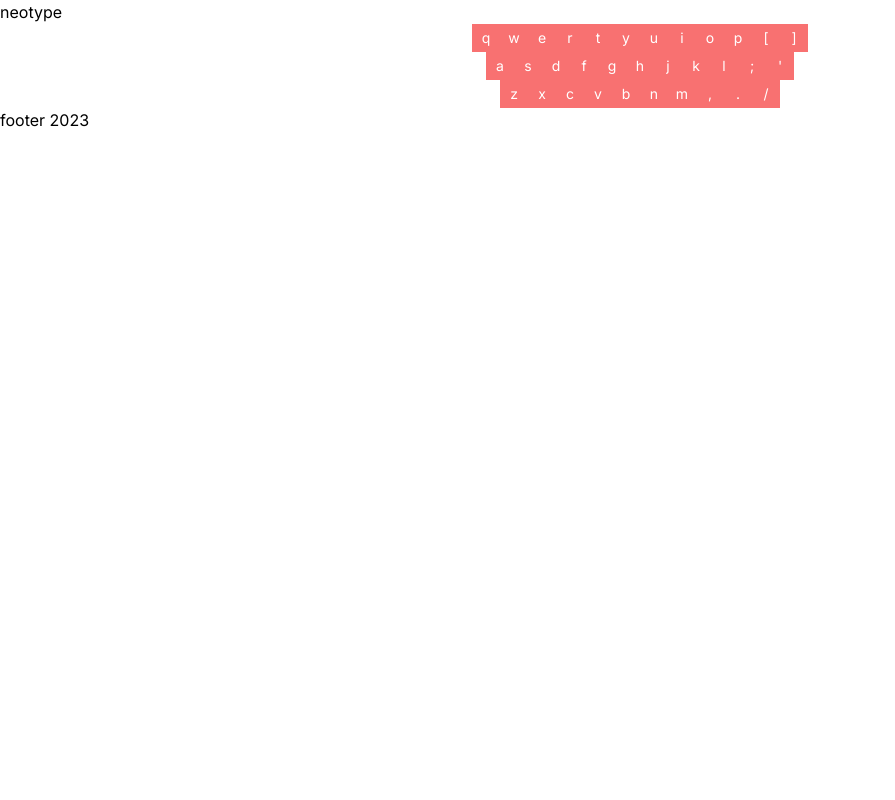
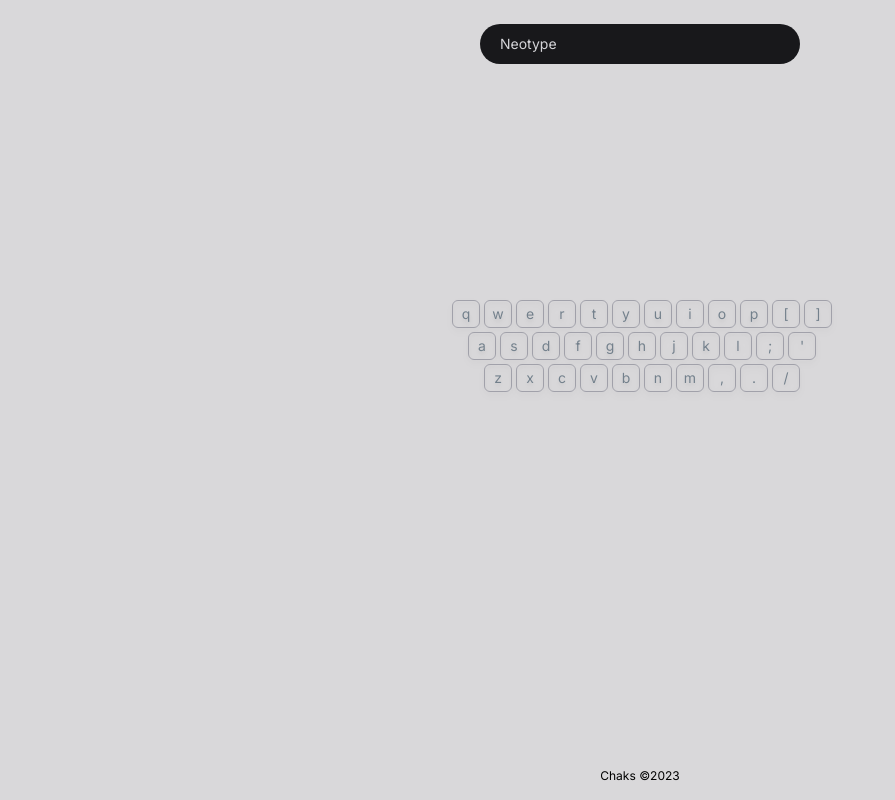
Before and after one commit to Chakravarthy7102/neotype, a Next.js app: page / in a window 1280 px wide. Shown: the whole page, without its empty margins (0-895 px from the left). Built offline with nearby package versions, Linux system fonts and the light colour scheme.

Commit message:
feat: keyboard and other componets

```diff
--- a/package.json
+++ b/package.json
@@ -12,6 +12,7 @@
     "@types/node": "20.2.5",
     "@types/react": "18.2.7",
     "@types/react-dom": "18.2.4",
+    "classnames": "^2.3.2",
     "eslint": "8.41.0",
     "eslint-config-next": "13.4.4",
     "next": "13.4.4",
--- a/src/app/layout.tsx
+++ b/src/app/layout.tsx
@@ -1,3 +1,4 @@
+import classNames from 'classnames'
 import './globals.css'
 import { Inter } from 'next/font/google'
 
@@ -15,7 +16,7 @@ export default function RootLayout({
 }) {
   return (
     <html lang="en">
-      <body className={inter.className}>{children}</body>
+      <body className={classNames(inter.className,"bg-gray")}>{children}</body>
     </html>
   )
 }
--- a/src/app/page.tsx
+++ b/src/app/page.tsx
@@ -6,6 +6,7 @@ export default function Home() {
   return (
     <main className="">
       <Navbar />
+      <div className="bg-gradient-to-l h-52 w-52"></div>
       <Keyboard />
       <Footer />
     </main>
--- a/src/components/footer.tsx
+++ b/src/components/footer.tsx
@@ -1,3 +1,7 @@
 export default function Footer() {
-  return <footer>footer 2023</footer>;
+  return (
+    <footer className="absolute bottom-4 inset-x-0 text-xs text-center">
+      <span>Chaks &copy;2023</span>
+    </footer>
+  );
 }
--- a/src/components/keyboard.tsx
+++ b/src/components/keyboard.tsx
@@ -1,25 +1,31 @@
+import { useCallback } from "react";
+
 const row1 = ["q", "w", "e", "r", "t", "y", "u", "i", "o", "p", "[", "]"];
 const row2 = ["a", "s", "d", "f", "g", "h", "j", "k", "l", ";", `'`];
 const row3 = ["z", "x", "c", "v", "b", "n", "m", ",", ".", "/"];
 
+const keyboardRows = [row1, row2, row3];
+
 export default function Keyboard() {
+  const keyMapper = useCallback((keys: string[]) => {
+    return (
+      <>
+        {/* TODO: further invenstigate this issue */}
+        <span></span>
+        {keys.map((key) => {
+          return <Key key={key} keySymbol={key} />;
+        })}
+      </>
+    );
+  }, []);
+
   return (
     <section className="flex flex-col">
-      <div className="flex justify-center">
-        {row1.map((key) => {
-          return <Key key={key} keySymbol={key} />;
-        })}
-      </div>
-      <div className="flex justify-center">
-        {row2.map((key) => {
-          return <Key key={key} keySymbol={key} />;
-        })}
-      </div>
-      <div className="flex justify-center">
-        {row3.map((key) => {
-          return <Key key={key} keySymbol={key} />;
-        })}
-      </div>
+      {keyboardRows.map((row) => (
+        <div className="flex justify-center space-x-1 space-y-1 items-center">
+          {keyMapper(row)}
+        </div>
+      ))}
     </section>
   );
 }
@@ -29,8 +35,9 @@ interface KeyProps {
 }
 
 function Key({ keySymbol }: KeyProps) {
+  const pressed = "";
   return (
-    <button className="text-sm text-white bg-red-400 border-b-red-100 w-7 h-7">
+    <button className="text-sm w-7 h-7 text-secondary border-[0.5px] hover:scale-105 border-zinc-400 drop-shadow-md rounded-md">
       {keySymbol}
     </button>
   );
--- a/src/components/navbar.tsx
+++ b/src/components/navbar.tsx
@@ -1,3 +1,7 @@
-export default function Navbar(){
-    return <nav>neotype</nav>
+export default function Navbar() {
+  return (
+    <nav className="h-10 p-5 my-6 mx-auto flex items-center text-zinc-300 bg-zinc-900 text-sm max-w-xs rounded-full ">
+      <h3>Neotype</h3>
+    </nav>
+  );
 }
--- a/tailwind.config.js
+++ b/tailwind.config.js
@@ -10,8 +10,8 @@ module.exports = {
   ],
   theme: {
     extend: {
-      colors:{
-        bg: "hsl(270deg 3% 85%)",
+      colors: {
+        gray: "hsl(270deg 3% 85%)",
         tertiary: "hsl(0deg 0% 100%)",
         secondary: "hsl(209deg 10% 50%)",
         primary: "hsl(320deg 9% 7%)",
@@ -19,7 +19,7 @@ module.exports = {
         fast: "hsl(0deg 0% 100%)",
         normal: "hsl(209deg 10% 80%)",
         slow: "hsl(19deg 97% 57%)",
-      }
+      },
     },
   },
   plugins: [],
```
Also changed, not shown: 1 other file (tests, documents, lock files or other folders).
